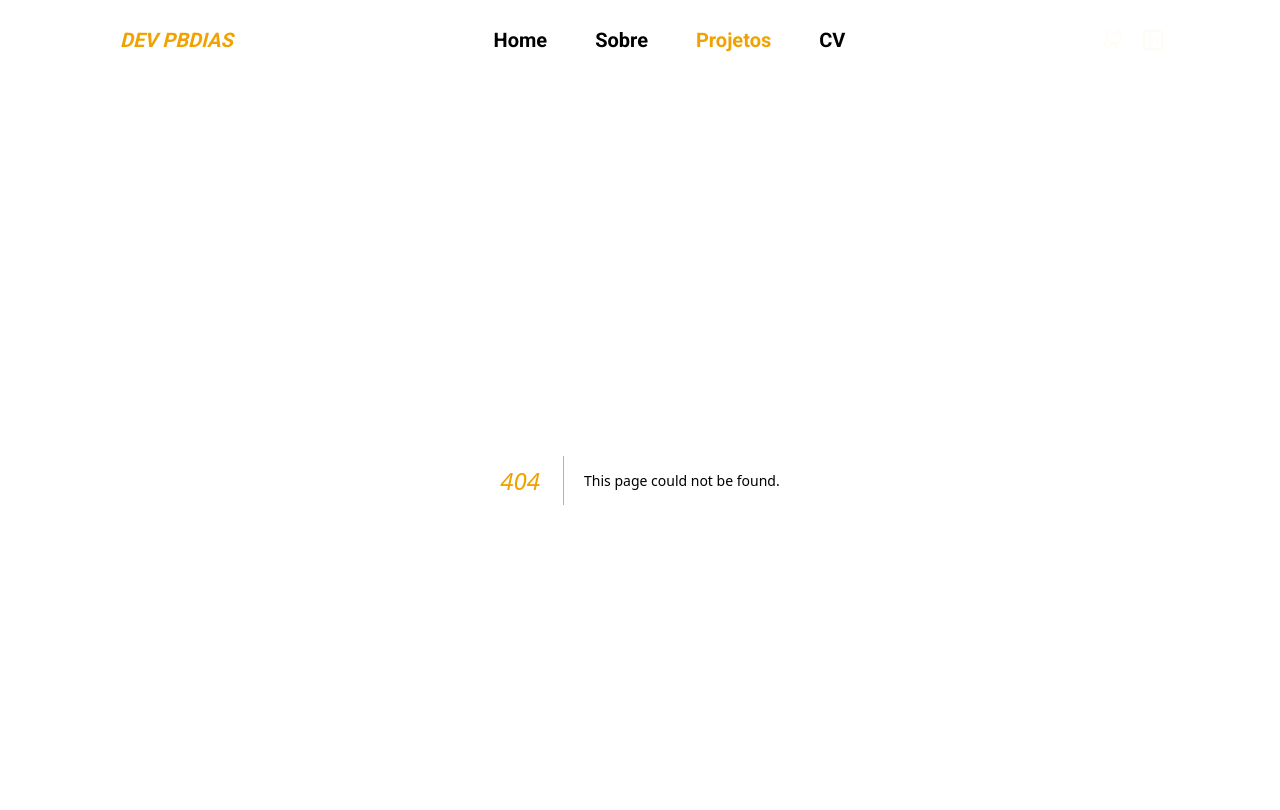
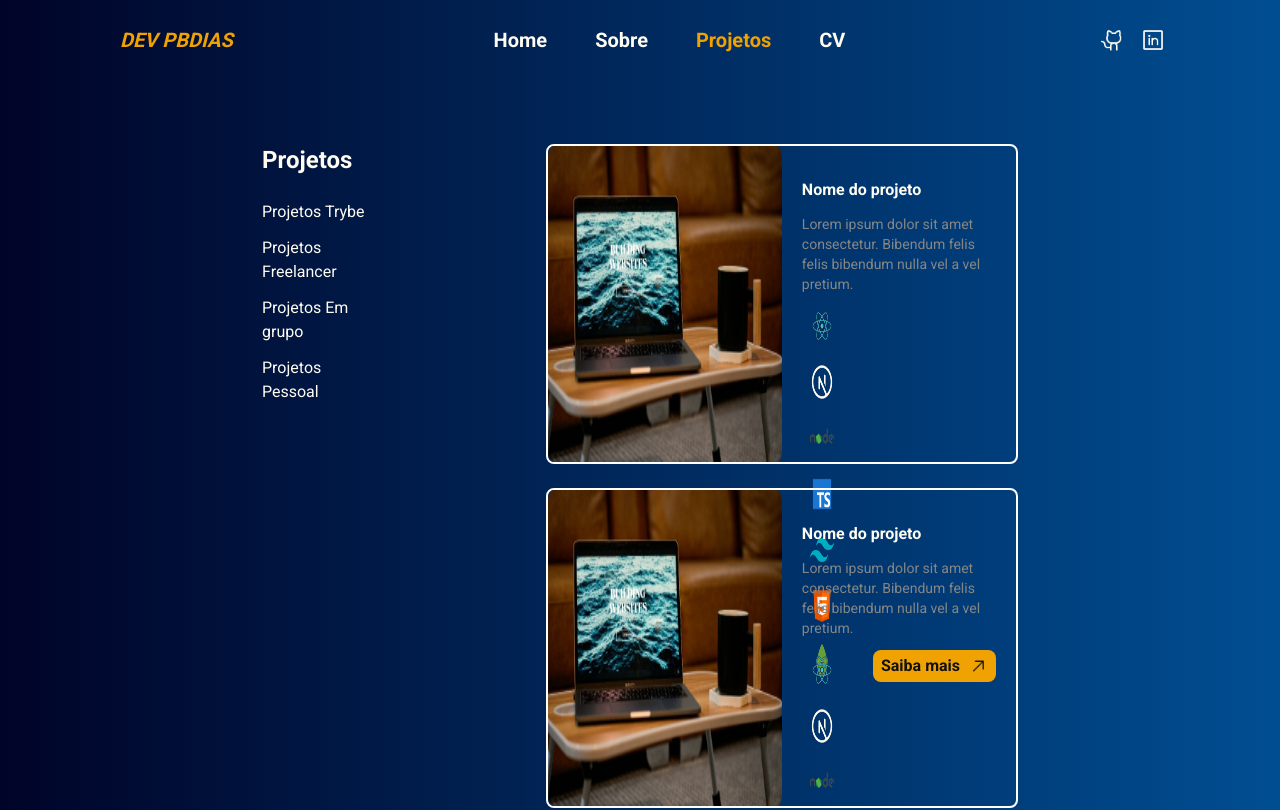
Before and after one commit to DevPBDias/portfolio-final, a Next.js app: page /projects in a window 1280 px wide. Before the commit this address had no page. Shown: the top 810 px of the page. Built offline with nearby package versions, Linux system fonts and the light colour scheme.

Commit message:
feat: finished projects page and project card component

```diff
--- /dev/null
+++ b/src/app/projects/page.tsx
@@ -0,0 +1,27 @@
+import ProjectCard from "@/components/ProjectCard";
+import { projects } from "@/constants";
+import { ProjectData } from "@/interfaces";
+import React from "react";
+
+const ProjectsPage = () => {
+  return (
+    <main className="flex flex-row px-[var(--padding-content)] py-16 w-full justify-between items-start h-full gap-44">
+      <section className=" flex flex-col justify-center items-start gap-6 w-64">
+        <h3 className="font-bold text-2xl">Projetos</h3>
+        <div className=" flex flex-col justify-center items-start gap-3">
+          {projects.map((item) => (
+            <p className="hover:text-[var(--secondary)]" key={item.type}>
+              Projetos {item.type}
+            </p>
+          ))}
+        </div>
+      </section>
+      <section className="flex flex-col justify-center items-center gap-6">
+        {projects &&
+          projects.map((item: ProjectData) => <ProjectCard data={item} />)}
+      </section>
+    </main>
+  );
+};
+
+export default ProjectsPage;
--- /dev/null
+++ b/src/components/ProjectCard.tsx
@@ -0,0 +1,46 @@
+import Image from "next/image";
+import { ProjectData } from "@/interfaces";
+import Link from "next/link";
+import arrow from "../../public/assets/icons/ArrowUpRight.png";
+
+const ProjectCard = ({ data }: ProjectData | any) => {
+  return (
+    <div
+      key={data.id}
+      className="flex flex-row justify-center items-center h-80 border-2 border-white rounded-lg"
+    >
+      <picture className="w-1/2 h-full">
+        <Image className="w-full h-full" src={data.image} alt="Project image" />
+      </picture>
+      <div className="flex flex-col px-5 py-8 justify-start items-start gap-3 w-1/2 h-full ">
+        <h4 className="text-base font-semibold">{data.title}</h4>
+        <p className="text-sm text-[var(--text-color-terciary)]">
+          {data.description}
+        </p>
+        <div className="flex flex-row  justify-between items-center w-full">
+          <div className="flex flex-row flex-wrap justify-start items-center w-44 gap-4">
+            {data.stacks.map((tech: string, index: number) => (
+              <Image
+                className="w-10 h-10"
+                key={index}
+                src={tech}
+                alt="stack icon"
+              />
+            ))}
+          </div>
+          <Link
+            href="/"
+            className="flex flex-row bg-[var(--secondary)] items-center justify-center py-1 px-2 rounded-lg mt-auto gap-2"
+          >
+            <p className="text-[var(--text-color-secondary)] font-bold">
+              Saiba mais
+            </p>
+            <Image className="w-5 h-5" src={arrow} alt="Project image" />
+          </Link>
+        </div>
+      </div>
+    </div>
+  );
+};
+
+export default ProjectCard;
--- a/src/constants/index.ts
+++ b/src/constants/index.ts
@@ -49,6 +49,7 @@ export const iconsHeader: IconsHeader[] = [
 export const projects: ProjectData[] = [
     {
         id: 1,
+        type: 'Trybe',
         image: model,
         title: 'Nome do projeto',
         description: 'Lorem ipsum dolor sit amet consectetur. Bibendum felis felis bibendum nulla vel a vel pretium.',
@@ -56,6 +57,7 @@ export const projects: ProjectData[] = [
     },
     {
         id: 2,
+        type: 'Freelancer',
         image: model,
         title: 'Nome do projeto',
         description: 'Lorem ipsum dolor sit amet consectetur. Bibendum felis felis bibendum nulla vel a vel pretium.',
@@ -63,6 +65,7 @@ export const projects: ProjectData[] = [
     },
     {
         id: 3,
+        type: 'Em grupo',
         image: model,
         title: 'Nome do projeto',
         description: 'Lorem ipsum dolor sit amet consectetur. Bibendum felis felis bibendum nulla vel a vel pretium.',
@@ -70,6 +73,7 @@ export const projects: ProjectData[] = [
     },
     {
         id: 4,
+        type: 'Pessoal',
         image: model,
         title: 'Nome do projeto',
         description: 'Lorem ipsum dolor sit amet consectetur. Bibendum felis felis bibendum nulla vel a vel pretium.',
--- a/src/interfaces/index.ts
+++ b/src/interfaces/index.ts
@@ -13,6 +13,7 @@ export interface IconsHeader {
 
 export interface ProjectData {
     id: number,
+    type: string,
     image: StaticImageData,
     title: string,
     description: string,
```
Also changed, not shown: public/assets/icons/ArrowUpRight.png (added).
